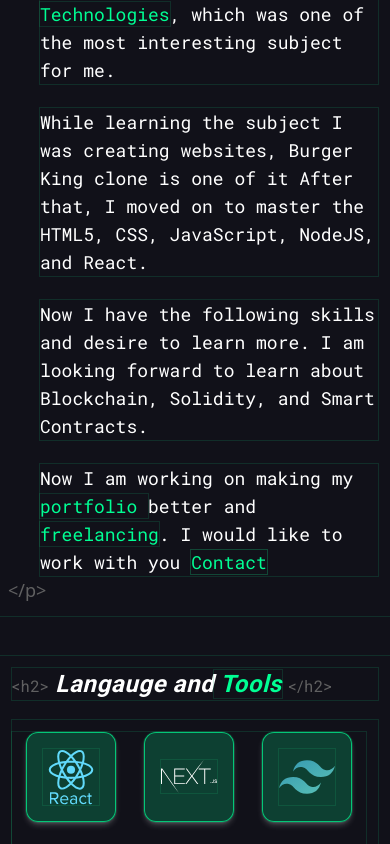
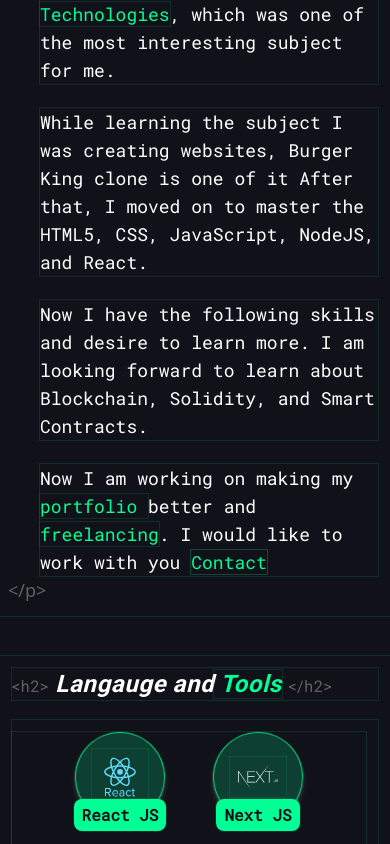
Before and after one commit to Chandraprakash-Darji/portfolio-ex, a React (Vite) app: page / in a window 390 px wide. Shown: the part 1156-2000 px from the top of the page. Built offline with nearby package versions, Linux system fonts and the light colour scheme; what tailwindcss-magic would draw is missing.

Commit message:
For mobile screen toolpip will always visible

```diff
--- a/src/assets/Icons/index.ts
+++ b/src/assets/Icons/index.ts
@@ -14,8 +14,8 @@ import vscodeIcon from "./vscode.png";
 const AppIcons = [
     { path: ReactSvg, name: "React JS", key: 1 },
     { path: NextSvg, name: "Next JS", key: 2 },
-    { path: tailwindSvg, name: "Tailwind CSS", key: 3 },
-    { path: SassSvg, name: "Scss || Sass", key: 4 },
+    { path: tailwindSvg, name: "TailwindCSS", key: 3 },
+    { path: SassSvg, name: "Sass", key: 4 },
     { path: JSSvg, name: "JavaScript", key: 5 },
     { path: typescriptSvg, name: "Typescript", key: 6 },
     { path: NodeJSSvg, name: "Node JS", key: 7 },
--- a/src/components/About/chunk/LangaugeAndTools.tsx
+++ b/src/components/About/chunk/LangaugeAndTools.tsx
@@ -13,7 +13,7 @@ const LangaugeAndTools = () => {
             </Heading3>
 
             <div className="mt-5 p-3 pl-0">
-                <ul className="flex flex-wrap justify-center gap-7">
+                <ul className="flex flex-wrap justify-center gap-12 md:gap-7">
                     {AppIcons.map(({ key, path, name }) => (
                         <ToolIcon key={key} path={path} name={name} />
                     ))}
--- a/src/components/About/chunk/ToolIcon.tsx
+++ b/src/components/About/chunk/ToolIcon.tsx
@@ -6,16 +6,16 @@ type ToolIconProps = {
 const ToolIcon = ({ name, path }: ToolIconProps) => {
     return (
         <li
-            className="bg-primary/20 p-4 hover:bg-main/5 flex justify-center items-center rounded-xl border border-primary/70 hover:border-primary/50 shadow-md shadow-main/20 hover:shadow-none hover:rounded-[4rem] transition-all duration-300 group relative"
+            className="bg-primary/20 p-4 hover:bg-main/5 flex justify-center items-center rounded-full md:rounded-xl border border-primary/70 hover:border-primary/50 shadow-md shadow-main/20 hover:shadow-none hover:rounded-[4rem] transition-all duration-300 group relative"
             title={name}
         >
             <img
-                className="w-14 md:w-20 group-hover:p-2 sm:group-hover:p-5 aspect-auto transition-all duration-300 "
+                className="w-14 md:w-20 p-2 md:p-0 group-hover:p-2 sm:group-hover:p-5 aspect-auto transition-all duration-300 "
                 src={path}
                 alt={name}
                 draggable="false"
             />
-            <div className="absolute top-3/4 whitespace-nowrap bg-primary text-dark p-0 group-hover:px-2 group-hover:py-1 z-20 rounded-lg transition-all duration-300 scale-0 group-hover:scale-100 overflow-hidden group-hover:opacity-100 font-bold">
+            <div className="absolute top-3/4 whitespace-nowrap bg-primary text-dark px-2 py-1 z-20 rounded-lg transition-all duration-300 md:scale-0 group-hover:scale-100  overflow-hidden group-hover:opacity-100 font-bold">
                 {name}
             </div>
         </li>
```
